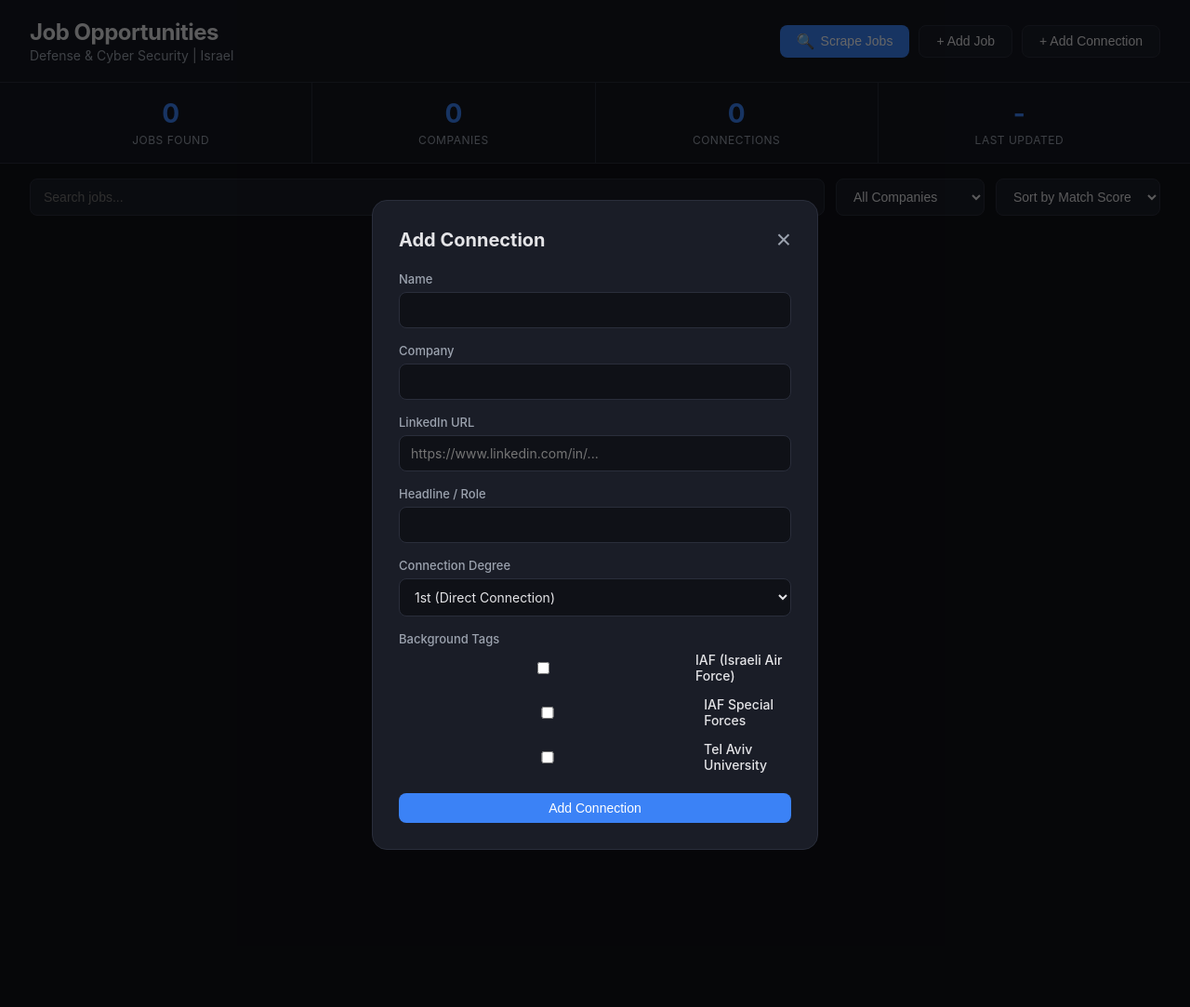
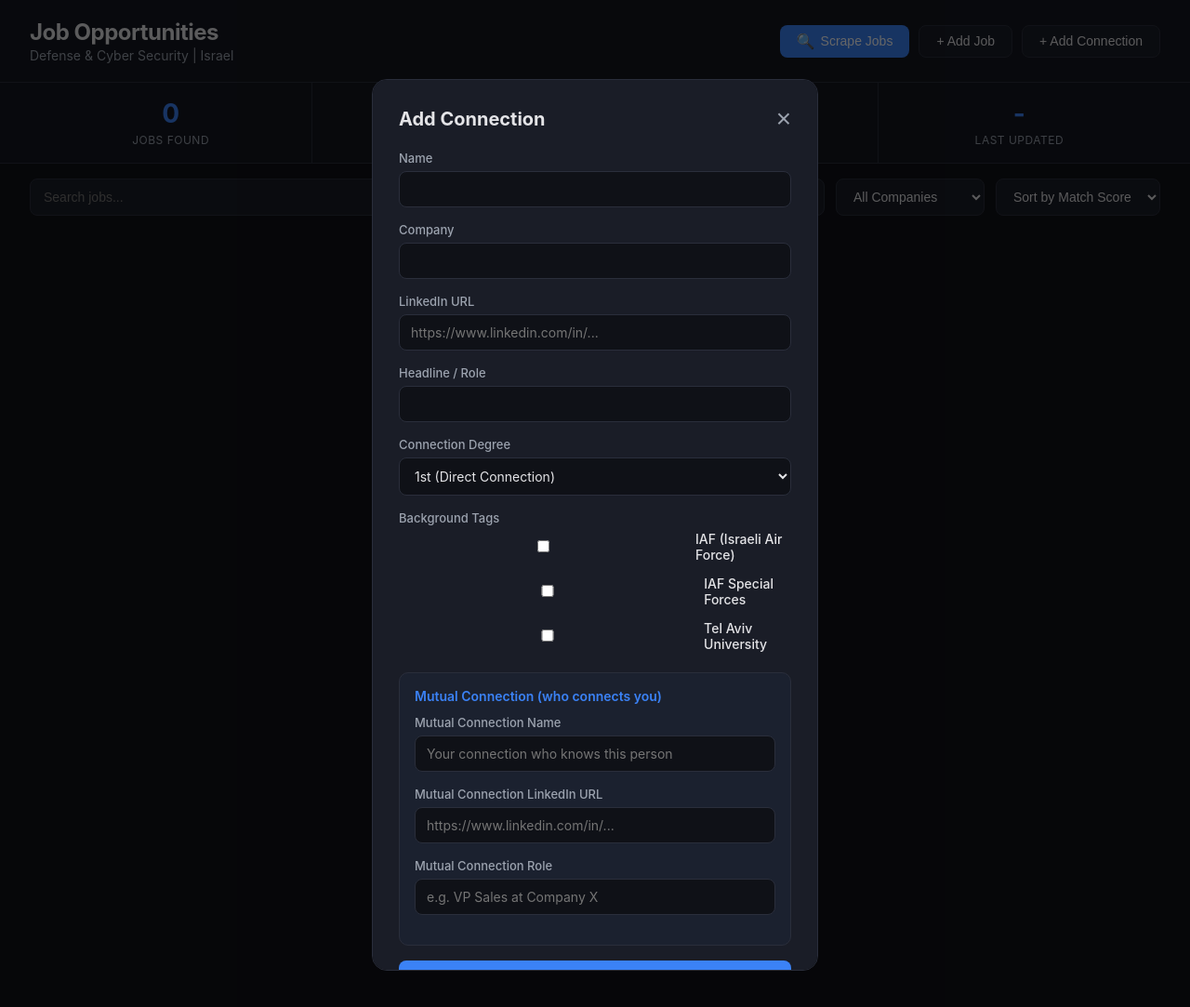
Before and after one commit to segev2341/job-opportunities, a Flask app: page / in a window 1280 px wide, after a click on "+ Add Connection". Shown: the top 1083 px of the page at 93% size. Run offline with Flask 3, Linux system fonts and the light colour scheme; data that the repository does not hold is empty.

Commit message:
Add 2nd-degree mutual connection tracking
- Connection finder now visits 2nd-degree profiles to extract the
  mutual/bridge connection linking you to the person at the company
- Dashboard shows "via [name]" under 2nd-degree connection chips
- Add Connection form includes mutual connection fields
- Backend stores mutual connection name, URL, and headline

Co-Authored-By: Claude Opus 4.6 <noreply@anthropic.com>

```diff
--- a/src/app.py
+++ b/src/app.py
@@ -100,7 +100,7 @@ def api_stats():
 def api_scrape():
     """Trigger a job scrape from the dashboard."""
     try:
-        from src.scraper import LinkedInJobScraper, load_config as load_scraper_config
+        from scraper import LinkedInJobScraper, load_config as load_scraper_config
 
         config = load_scraper_config()
         scraper = LinkedInJobScraper(config)
@@ -142,6 +142,14 @@ def api_add_connection():
     connections = load_connections()
     company = data.get("company", "Unknown")
 
+    mutual_data = None
+    if data.get("mutual_name"):
+        mutual_data = {
+            "name": data.get("mutual_name", ""),
+            "url": data.get("mutual_url", ""),
+            "headline": data.get("mutual_headline", ""),
+        }
+
     conn = {
         "name": data.get("name", ""),
         "url": data.get("url", ""),
@@ -150,6 +158,7 @@ def api_add_connection():
         "connection_degree": data.get("degree", "1st"),
         "is_connected": data.get("is_connected", True),
         "background_tags": data.get("background_tags", []),
+        "mutual_connection": mutual_data,
         "priority": int(data.get("priority", 5)),
         "found_at": datetime.now().isoformat(),
     }
--- a/static/app.js
+++ b/static/app.js
@@ -174,12 +174,25 @@ function renderConnectionChip(conn) {
     const href = conn.url || "#";
     const connectedLabel = conn.is_connected ? "Connected" : "Not connected";
 
+    // Show mutual/bridge connection for 2nd-degree
+    let mutualHtml = "";
+    const mutual = conn.mutual_connection;
+    if (mutual && mutual.name) {
+        const mutualLink = mutual.url
+            ? `<a href="${escapeHtml(mutual.url)}" target="_blank" rel="noopener">${escapeHtml(mutual.name)}</a>`
+            : escapeHtml(mutual.name);
+        mutualHtml = `<span class="mutual-via">via ${mutualLink}</span>`;
+    }
+
     return `
-        <a href="${escapeHtml(href)}" target="_blank" rel="noopener" class="connection-chip ${degreeClass}" title="${escapeHtml(conn.headline || "")} - ${connectedLabel}">
-            <span class="conn-degree">${escapeHtml(conn.connection_degree)}</span>
-            <span>${escapeHtml(conn.name)}</span>
-            ${tags}
-        </a>
+        <div class="connection-chip-wrapper">
+            <a href="${escapeHtml(href)}" target="_blank" rel="noopener" class="connection-chip ${degreeClass}" title="${escapeHtml(conn.headline || "")} - ${connectedLabel}">
+                <span class="conn-degree">${escapeHtml(conn.connection_degree)}</span>
+                <span>${escapeHtml(conn.name)}</span>
+                ${tags}
+            </a>
+            ${mutualHtml}
+        </div>
     `;
 }
 
@@ -292,6 +305,9 @@ async function submitConnection(event) {
         degree: document.getElementById("conn-degree").value,
         is_connected: document.getElementById("conn-degree").value === "1st",
         background_tags: tags,
+        mutual_name: document.getElementById("conn-mutual-name").value,
+        mutual_url: document.getElementById("conn-mutual-url").value,
+        mutual_headline: document.getElementById("conn-mutual-headline").value,
     };
 
     try {
--- a/static/style.css
+++ b/static/style.css
@@ -290,7 +290,13 @@ body {
 .connections-list {
     display: flex;
     flex-wrap: wrap;
-    gap: 8px;
+    gap: 10px;
+}
+
+.connection-chip-wrapper {
+    display: flex;
+    flex-direction: column;
+    align-items: flex-start;
 }
 
 .connection-chip {
@@ -343,6 +349,37 @@ body {
     font-size: 13px;
     color: var(--text-dim);
     font-style: italic;
+}
+
+/* Mutual connection (bridge) */
+.mutual-via {
+    display: block;
+    font-size: 11px;
+    color: var(--text-muted);
+    margin-top: 3px;
+}
+
+.mutual-via a {
+    color: var(--primary);
+    text-decoration: none;
+}
+
+.mutual-via a:hover { text-decoration: underline; }
+
+/* Mutual section in form */
+.mutual-section {
+    border: 1px solid var(--border);
+    border-radius: 10px;
+    padding: 16px;
+    margin-bottom: 16px;
+    background: rgba(59, 130, 246, 0.04);
+}
+
+.mutual-header {
+    font-size: 14px;
+    font-weight: 600;
+    color: var(--primary);
+    margin-bottom: 12px;
 }
 
 /* Delete button */
--- a/templates/dashboard.html
+++ b/templates/dashboard.html
@@ -139,6 +139,21 @@
                         <label><input type="checkbox" value="tel_aviv_university"> Tel Aviv University</label>
                     </div>
                 </div>
+                <div id="mutual-fields" class="mutual-section">
+                    <div class="mutual-header">Mutual Connection (who connects you)</div>
+                    <div class="form-group">
+                        <label>Mutual Connection Name</label>
+                        <input type="text" id="conn-mutual-name" placeholder="Your connection who knows this person">
+                    </div>
+                    <div class="form-group">
+                        <label>Mutual Connection LinkedIn URL</label>
+                        <input type="url" id="conn-mutual-url" placeholder="https://www.linkedin.com/in/...">
+                    </div>
+                    <div class="form-group">
+                        <label>Mutual Connection Role</label>
+                        <input type="text" id="conn-mutual-headline" placeholder="e.g. VP Sales at Company X">
+                    </div>
+                </div>
                 <button type="submit" class="btn btn-primary full-width">Add Connection</button>
             </form>
         </div>
```
Also changed, not shown: src/connections.py (+65 -0 lines).
